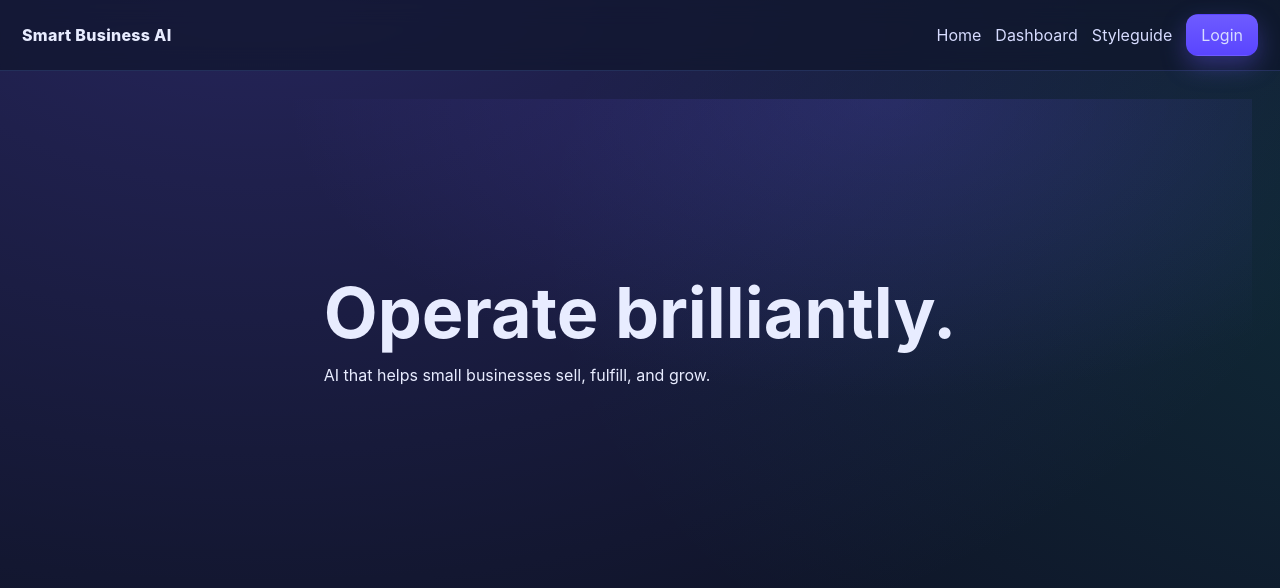
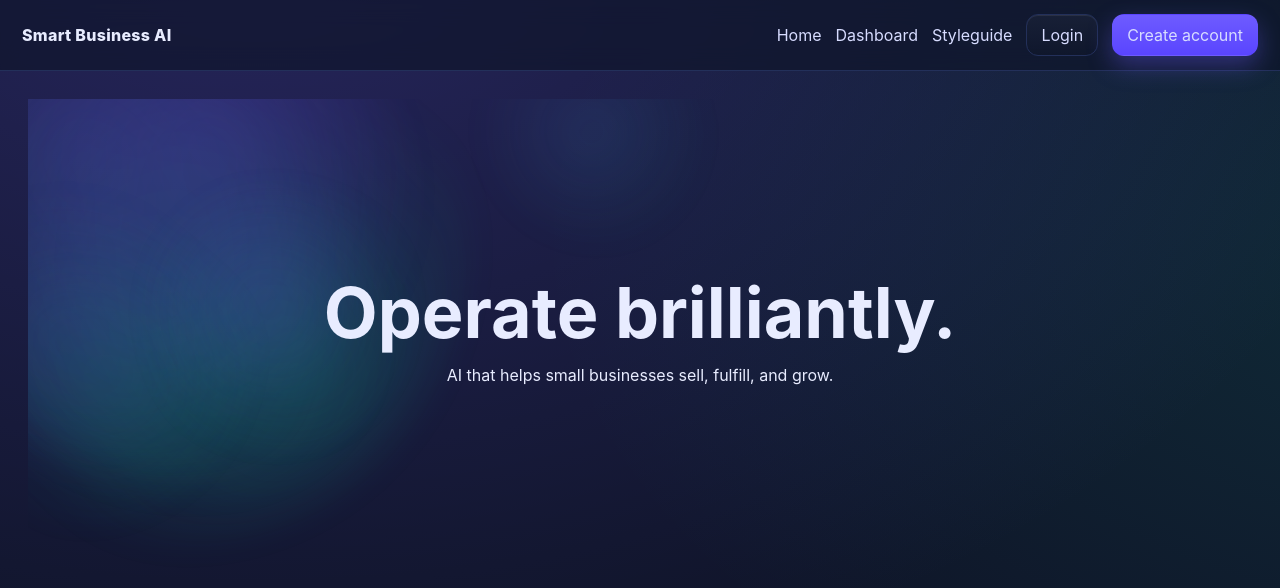
Before and after one commit to mcbriandavids/Smart-Business-AI-Assistant, a React (Vite) app in the folder frontend/: page / in a window 1280 px wide. Shown: the top 588 px of the page. Built offline with nearby package versions, Linux system fonts and the light colour scheme; no server answers.

Commit message:
feat: add registration page and link to login; enhance home page with decorative elements

```diff
--- a/frontend/src/main.tsx
+++ b/frontend/src/main.tsx
@@ -4,6 +4,7 @@ import { createBrowserRouter, RouterProvider } from "react-router-dom";
 import App from "./pages/App";
 import Home from "./pages/Home";
 import Login from "./pages/Login";
+import Register from "./pages/Register";
 import NotFound from "./pages/NotFound";
 // cspell:ignore Styleguide
 // Lazy-load Styleguide and register it conditionally
@@ -22,6 +23,7 @@ const routes: any[] = [
     children: [
       { index: true, element: <Home /> },
       { path: "login", element: <Login /> },
+      { path: "register", element: <Register /> },
       {
         element: <ProtectedRoute />,
         children: [{ path: "dashboard", element: <Dashboard /> }],
--- a/frontend/src/pages/App.tsx
+++ b/frontend/src/pages/App.tsx
@@ -22,9 +22,14 @@ export default function App() {
           <Link to="/dashboard">Dashboard</Link>
           {showStyleguide && <Link to="/styleguide">Styleguide</Link>}
           {!authed ? (
-            <Link to="/login" className="btn btn--primary">
-              Login
-            </Link>
+            <>
+              <Link to="/login" className="btn">
+                Login
+              </Link>
+              <Link to="/register" className="btn btn--primary">
+                Create account
+              </Link>
+            </>
           ) : (
             <button
               onClick={() => {
--- a/frontend/src/pages/Home.tsx
+++ b/frontend/src/pages/Home.tsx
@@ -1,6 +1,12 @@
 export default function Home() {
   return (
     <section className="hero">
+      {/* Decorative animated blobs */}
+      <div className="blob" aria-hidden="true" />
+      <div className="blob blob--2" aria-hidden="true" />
+      <div className="blob blob--3" aria-hidden="true" />
+      <div className="blob blob--4" aria-hidden="true" />
+      <div className="blob blob--5" aria-hidden="true" />
       <div className="hero__content">
         <h1>Operate brilliantly.</h1>
         <p>AI that helps small businesses sell, fulfill, and grow.</p>
--- a/frontend/src/pages/Login.tsx
+++ b/frontend/src/pages/Login.tsx
@@ -53,6 +53,9 @@ export default function Login() {
         <button className="btn btn--primary" type="submit">
           Sign in
         </button>
+        <div style={{ marginTop: 10 }}>
+          New here? <a href="/register">Create an account</a>
+        </div>
       </form>
     </section>
   );
--- /dev/null
+++ b/frontend/src/pages/Register.tsx
@@ -0,0 +1,122 @@
+import { FormEvent, useState } from "react";
+import { Link, useNavigate } from "react-router-dom";
+import { login as storeToken } from "../utils/auth";
+
+type ApiResponse = {
+  token?: string;
+  message?: string;
+};
+
+export default function Register() {
+  const nav = useNavigate();
+  const [name, setName] = useState("");
+  const [email, setEmail] = useState("");
+  const [password, setPassword] = useState("");
+  const [confirm, setConfirm] = useState("");
+  const [error, setError] = useState<string | null>(null);
+  const [loading, setLoading] = useState(false);
+
+  function validate(): string | null {
+    if (!name.trim()) return "Please enter your name";
+    if (!email.match(/^[^\s@]+@[^\s@]+\.[^\s@]+$/))
+      return "Enter a valid email";
+    if (password.length < 8) return "Password must be at least 8 characters";
+    if (password !== confirm) return "Passwords do not match";
+    return null;
+  }
+
+  async function onSubmit(e: FormEvent) {
+    e.preventDefault();
+    const v = validate();
+    if (v) {
+      setError(v);
+      return;
+    }
+    setError(null);
+    setLoading(true);
+    try {
+      const res = await fetch("/api/auth/register", {
+        method: "POST",
+        headers: { "Content-Type": "application/json" },
+        body: JSON.stringify({ name, email, password }),
+      });
+      if (!res.ok) {
+        const msg = await safeMessage(res);
+        throw new Error(msg || "Registration failed");
+      }
+      const data = (await res.json()) as ApiResponse;
+      if (data?.token) {
+        storeToken(data.token);
+        nav("/dashboard", { replace: true });
+      } else {
+        nav({ pathname: "/login" }, { replace: true });
+      }
+    } catch (err: any) {
+      setError(err?.message || "Registration error");
+    } finally {
+      setLoading(false);
+    }
+  }
+
+  return (
+    <section className="auth">
+      <form className="card auth__form" onSubmit={onSubmit}>
+        <h2>Create your account</h2>
+        {error && <div className="alert alert--danger">{error}</div>}
+        <label>
+          <span>Name</span>
+          <input
+            value={name}
+            onChange={(e) => setName(e.target.value)}
+            placeholder="Jane Doe"
+          />
+        </label>
+        <label>
+          <span>Email</span>
+          <input
+            value={email}
+            onChange={(e) => setEmail(e.target.value)}
+            placeholder="you@business.com"
+          />
+        </label>
+        <label>
+          <span>Password</span>
+          <input
+            type="password"
+            value={password}
+            onChange={(e) => setPassword(e.target.value)}
+            placeholder="••••••••"
+          />
+        </label>
+        <label>
+          <span>Confirm password</span>
+          <input
+            type="password"
+            value={confirm}
+            onChange={(e) => setConfirm(e.target.value)}
+            placeholder="••••••••"
+          />
+        </label>
+        <button className="btn btn--primary" type="submit" disabled={loading}>
+          {loading ? "Creating..." : "Create account"}
+        </button>
+        <div style={{ marginTop: 10 }}>
+          Already have an account? <Link to="/login">Sign in</Link>
+        </div>
+      </form>
+    </section>
+  );
+}
+
+async function safeMessage(res: Response) {
+  try {
+    const data = (await res.clone().json()) as any;
+    return data?.message;
+  } catch {
+    try {
+      return await res.text();
+    } catch {
+      return null;
+    }
+  }
+}
--- a/frontend/src/styles.css
+++ b/frontend/src/styles.css
@@ -98,11 +98,251 @@ body {
   display: grid;
   place-items: center;
   min-height: 60vh;
+  position: relative;
+  overflow: hidden;
+}
+.hero__content {
+  position: relative;
+  z-index: 1;
+  text-align: center;
+}
+
+/* Animated blobs behind hero content */
+.blob {
+  position: absolute;
+  z-index: 0;
+  width: 42vmax;
+  height: 42vmax;
+  top: -8vmax;
+  left: -8vmax;
+  border-radius: 40% 60% 65% 35% / 45% 35% 65% 55%;
   background: radial-gradient(
-    600px 300px at 70% 0%,
-    rgba(110, 91, 255, 0.18),
-    transparent
-  );
+      ellipse at 30% 30%,
+      rgba(110, 91, 255, 0.35),
+      rgba(110, 91, 255, 0.12) 40%,
+      transparent 60%
+    ),
+    radial-gradient(
+      ellipse at 70% 70%,
+      rgba(20, 225, 179, 0.25),
+      transparent 55%
+    );
+  filter: blur(18px) saturate(115%);
+  opacity: 0.55;
+  transform: translateZ(0);
+  animation: blob-morph 26s ease-in-out infinite alternate,
+    blob-float 22s ease-in-out infinite alternate;
+}
+.blob--2 {
+  position: absolute;
+  z-index: 0;
+  width: 38vmax;
+  height: 38vmax;
+  bottom: -10vmax;
+  right: -12vmax;
+  border-radius: 60% 40% 35% 65% / 35% 45% 55% 65%;
+  background: radial-gradient(
+      ellipse at 60% 30%,
+      rgba(110, 91, 255, 0.28),
+      transparent 55%
+    ),
+    radial-gradient(
+      ellipse at 40% 70%,
+      rgba(20, 225, 179, 0.25),
+      rgba(20, 225, 179, 0.1) 45%,
+      transparent 65%
+    );
+  opacity: 0.5;
+  filter: blur(16px) saturate(115%);
+  transform: translateZ(0);
+  animation: blob-morph-2 30s ease-in-out infinite alternate,
+    blob-float-2 24s ease-in-out infinite alternate;
+}
+.blob--3 {
+  position: absolute;
+  z-index: 0;
+  width: 26vmax;
+  height: 26vmax;
+  top: 20%;
+  right: 10%;
+  border-radius: 45% 55% 60% 40% / 50% 40% 60% 50%;
+  background: radial-gradient(
+      ellipse at 40% 40%,
+      rgba(110, 91, 255, 0.22),
+      transparent 55%
+    ),
+    radial-gradient(
+      ellipse at 60% 60%,
+      rgba(20, 225, 179, 0.18),
+      transparent 60%
+    );
+  opacity: 0.45;
+  filter: blur(14px);
+  animation: blob-morph 34s ease-in-out infinite alternate,
+    blob-float 28s ease-in-out infinite alternate;
+}
+.blob--4 {
+  position: absolute;
+  z-index: 0;
+  width: 20vmax;
+  height: 20vmax;
+  bottom: 5%;
+  left: 35%;
+  border-radius: 55% 45% 40% 60% / 45% 60% 40% 55%;
+  background: radial-gradient(
+      ellipse at 50% 50%,
+      rgba(110, 91, 255, 0.18),
+      transparent 60%
+    ),
+    radial-gradient(
+      ellipse at 55% 55%,
+      rgba(20, 225, 179, 0.18),
+      transparent 60%
+    );
+  opacity: 0.38;
+  filter: blur(12px);
+  animation: blob-morph-2 38s ease-in-out infinite alternate,
+    blob-float-2 26s ease-in-out infinite alternate;
+}
+.blob--5 {
+  position: absolute;
+  z-index: 0;
+  width: 24vmax;
+  height: 24vmax;
+  top: 10%;
+  left: 5%;
+  border-radius: 50% 50% 45% 55% / 55% 45% 50% 50%;
+  background: radial-gradient(
+      ellipse at 50% 50%,
+      rgba(110, 91, 255, 0.24),
+      transparent 55%
+    ),
+    radial-gradient(
+      ellipse at 60% 60%,
+      rgba(20, 225, 179, 0.2),
+      transparent 60%
+    );
+  opacity: 0.42;
+  filter: blur(15px);
+  transform: translateZ(0);
+  /* Use one transform animation that includes both X and Y for smooth composition */
+  animation: blob-morph-5 36s ease-in-out infinite alternate,
+    blob-drift-xy 22s ease-in-out infinite;
+}
+
+@keyframes blob-drift-x {
+  0% {
+    transform: translate3d(0, 0, 0) scale(1);
+  }
+  50% {
+    transform: translate3d(6%, 0, 0) scale(1.02);
+  }
+  100% {
+    transform: translate3d(-4%, 0, 0) scale(1.01);
+  }
+}
+@keyframes blob-drift-y {
+  0% {
+    filter: blur(15px);
+  }
+  50% {
+    filter: blur(20px);
+  }
+  100% {
+    filter: blur(15px);
+  }
+}
+
+/* Morphing for blob--5 without transforming; avoids transform conflicts */
+@keyframes blob-morph-5 {
+  0% {
+    border-radius: 50% 50% 45% 55% / 55% 45% 50% 50%;
+  }
+  50% {
+    border-radius: 58% 42% 52% 48% / 48% 58% 42% 52%;
+  }
+  100% {
+    border-radius: 46% 54% 58% 42% / 60% 40% 50% 50%;
+  }
+}
+
+/* Combined X and Y transform for continuous elliptical drift */
+@keyframes blob-drift-xy {
+  0% {
+    transform: translate3d(-3%, -2%, 0) scale(1);
+  }
+  25% {
+    transform: translate3d(5%, -1%, 0) scale(1.02);
+  }
+  50% {
+    transform: translate3d(7%, 3%, 0) scale(1.03);
+  }
+  75% {
+    transform: translate3d(-2%, 4%, 0) scale(1.01);
+  }
+  100% {
+    transform: translate3d(-3%, -2%, 0) scale(1);
+  }
+}
+
+@keyframes blob-morph {
+  0% {
+    border-radius: 40% 60% 65% 35% / 45% 35% 65% 55%;
+    transform: translate3d(-1%, 0, 0) scale(1);
+  }
+  50% {
+    border-radius: 55% 45% 35% 65% / 35% 55% 45% 65%;
+    transform: translate3d(1%, 0.8%, 0) scale(1.04);
+  }
+  100% {
+    border-radius: 35% 65% 60% 40% / 55% 35% 65% 45%;
+    transform: translate3d(0, -0.6%, 0) scale(1.02);
+  }
+}
+@keyframes blob-float {
+  0% {
+    filter: blur(18px);
+  }
+  50% {
+    filter: blur(22px);
+  }
+  100% {
+    filter: blur(18px);
+  }
+}
+@keyframes blob-morph-2 {
+  0% {
+    border-radius: 60% 40% 35% 65% / 35% 45% 55% 65%;
+    transform: translate3d(0.5%, 0, 0) scale(1);
+  }
+  50% {
+    border-radius: 45% 55% 65% 35% / 65% 45% 35% 55%;
+    transform: translate3d(-0.6%, 0.6%, 0) scale(1.03);
+  }
+  100% {
+    border-radius: 65% 35% 45% 55% / 45% 65% 55% 35%;
+    transform: translate3d(0.3%, -0.4%, 0) scale(1.01);
+  }
+}
+@keyframes blob-float-2 {
+  0% {
+    filter: blur(16px);
+  }
+  50% {
+    filter: blur(24px);
+  }
+  100% {
+    filter: blur(16px);
+  }
+}
+
+@media (prefers-reduced-motion: reduce) {
+  .blob {
+    animation: none;
+  }
+  .blob--2 {
+    animation: none;
+  }
 }
 .hero__content h1 {
   font-family: "Plus Jakarta Sans", Inter, system-ui;
```
